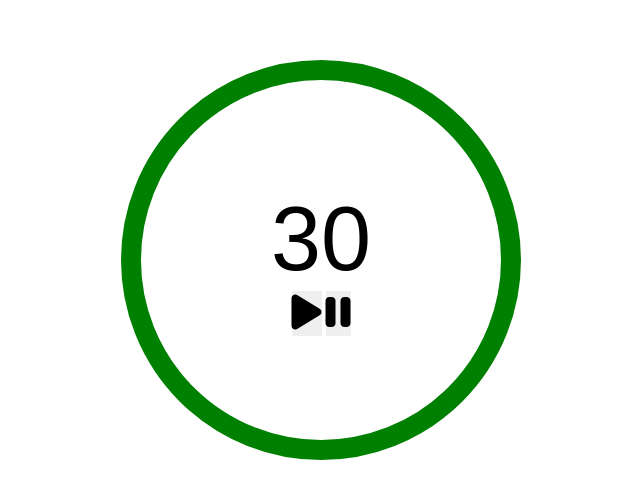
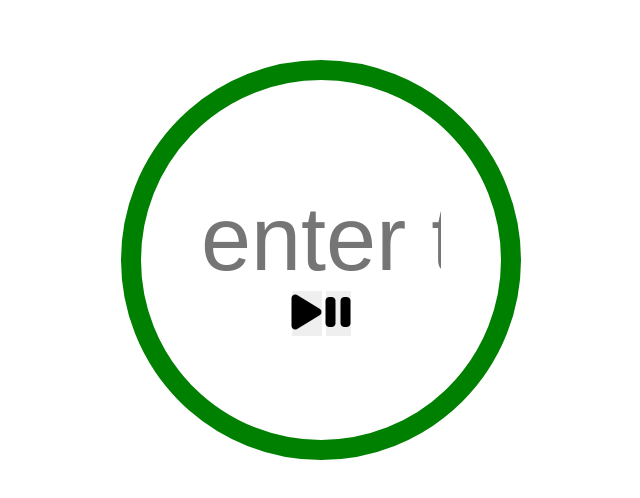
Before and after one commit to niveshnagar/projects, a plain HTML site: page the timer/index.html in a window 1280 px wide. Shown: the part 138-636 px from the top of the page, without its empty margins (319-959 px from the left). Drawn offline with Linux system fonts and the light colour scheme.

Commit message:
Update index.html

```diff
--- a/the timer/index.html
+++ b/the timer/index.html
@@ -27,7 +27,7 @@
       </div>
 
       <div class="controls">
-        <input id="inputDuration" value="30" type="text" />
+        <input id="inputDuration" value="" type="text" placeholder="enter timer"/>
         <div>
           <button class="btn" id="playButton">
             <i class="fas fa-play"></i>
```
